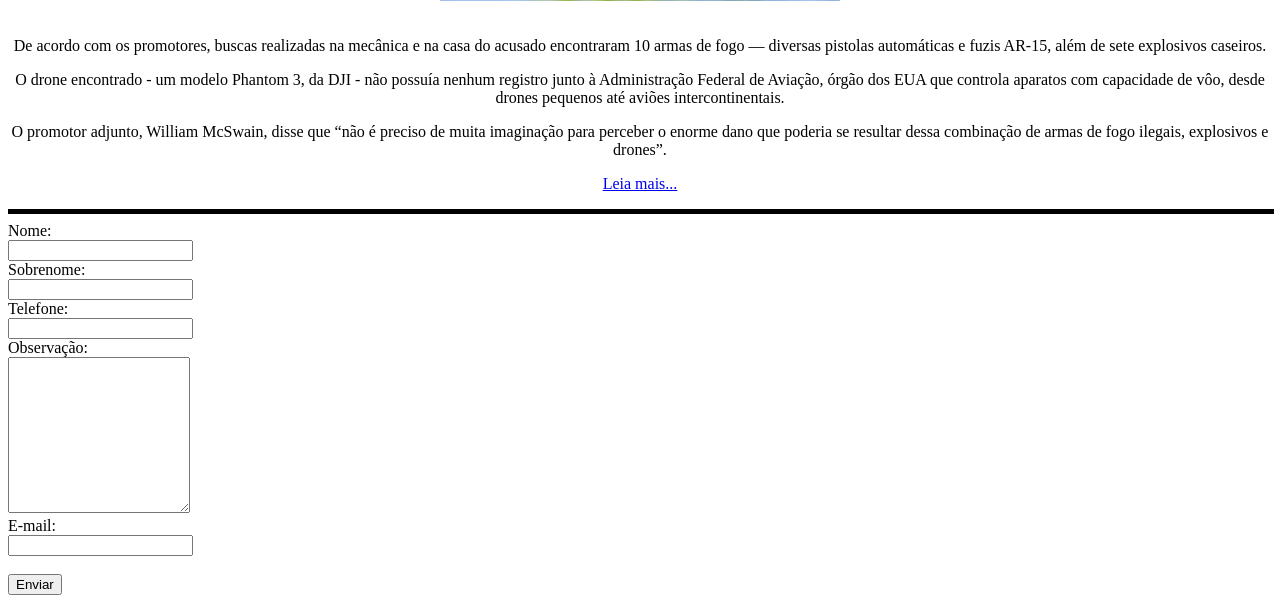
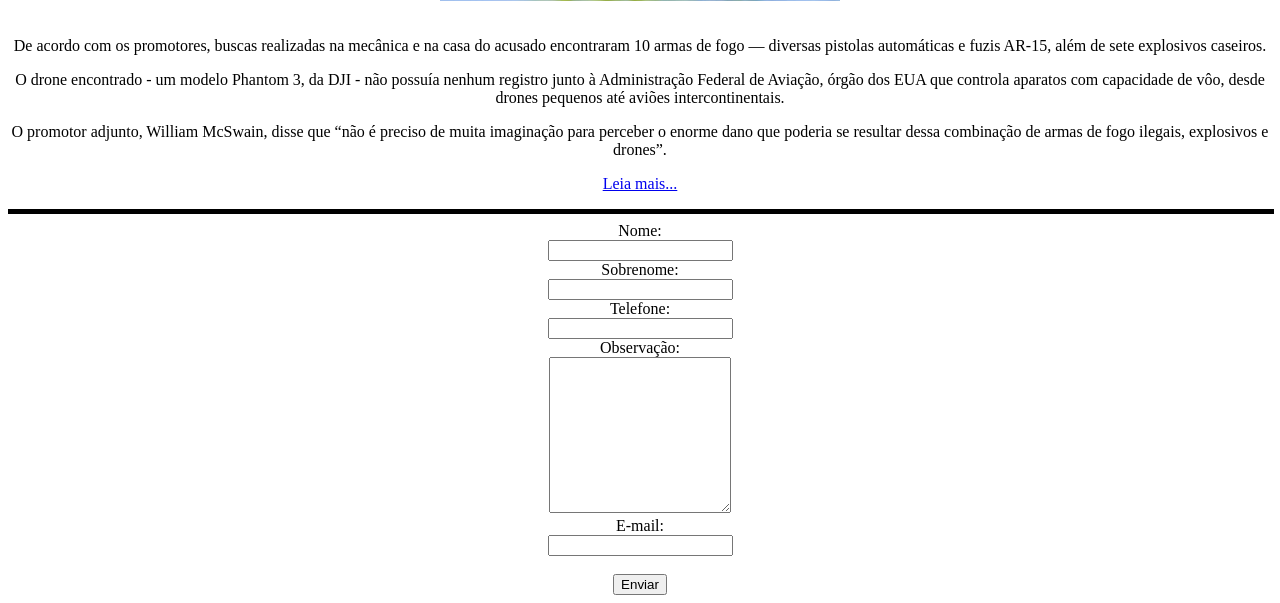
Before and after one commit to wesleyadiel/acchweb1, a PHP site: page /projeto2/index.html in a window 1280 px wide. Shown: the part 1732-2335 px from the top of the page. Run offline with PHP 8.4, Linux system fonts and the light colour scheme.

Commit message:
Ajustado form ao centro no index.html

```diff
--- a/projeto2/css/style.css
+++ b/projeto2/css/style.css
@@ -48,3 +48,9 @@ p{
     color:yellow;
     size: 3;
 }
+
+form{
+    margin-left: auto;
+    margin-right: auto;
+    text-align: center;
+}
--- a/projeto2/index.html
+++ b/projeto2/index.html
@@ -81,7 +81,7 @@ um formulário no final da página com os campos:
 • Observação
 • E-mail -->
 
-<form >
+<form>
 <label for="nome">Nome: </label><br>
 <input type="text" name="nome" id="nome"><br>
 <label for="sobrenome">Sobrenome: </label><br>
```
